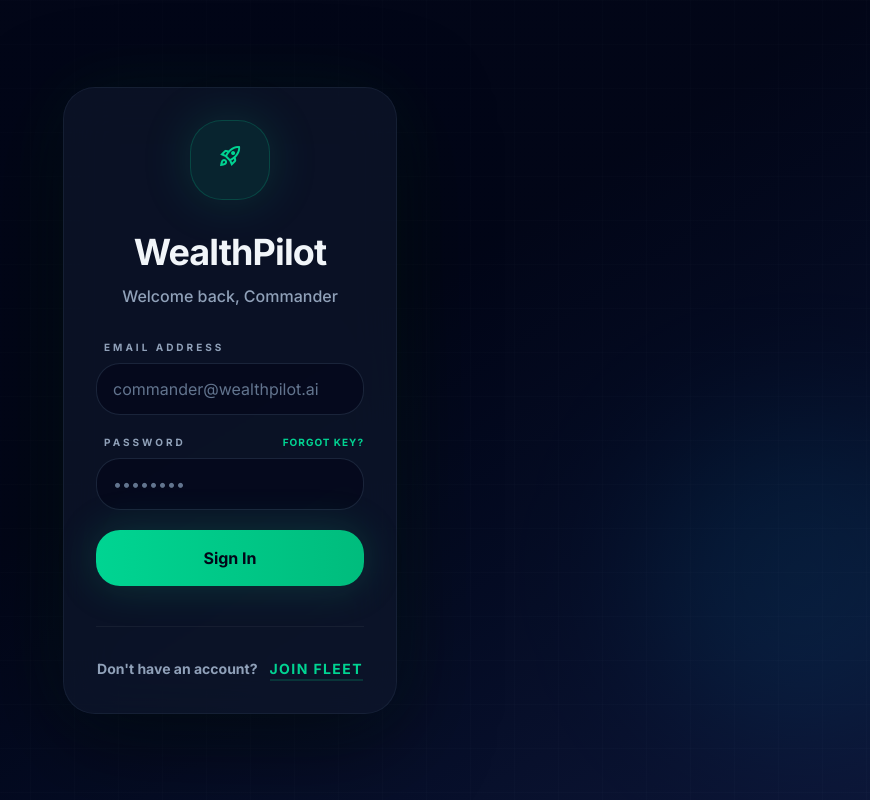
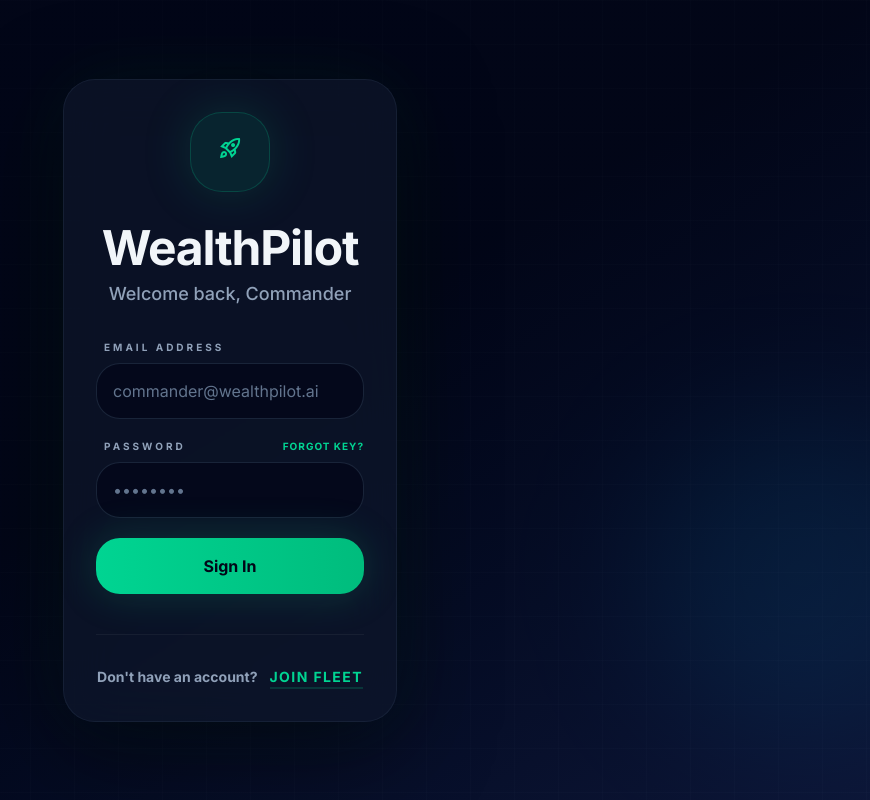
Before and after one commit to kahfiii30/WealthPilot, a React (Vite) app in the folder frontend/: page / in a window 1280 px wide. Shown: the whole page, without its empty margins (410-1280 px from the left). Built offline with nearby package versions, Linux system fonts and the light colour scheme; no server answers.

Commit message:
add build script and update frontend pages

```diff
--- a/frontend/package.json
+++ b/frontend/package.json
@@ -6,8 +6,8 @@
   "scripts": {
     "dev": "vite",
     "build": "vite build",
-    "lint": "eslint .",
-    "preview": "vite preview"
+    "preview": "vite preview",
+    "lint": "eslint ."
   },
   "dependencies": {
     "@supabase/supabase-js": "^2.105.4",
--- a/frontend/src/index.css
+++ b/frontend/src/index.css
@@ -234,3 +234,14 @@ body {
   padding: 2px 0;
   pointer-events: none;
 }
+
+/* Autofill styling for dark mode */
+input:-webkit-autofill,
+input:-webkit-autofill:hover,
+input:-webkit-autofill:focus,
+textarea:-webkit-autofill,
+select:-webkit-autofill {
+  -webkit-text-fill-color: #e5e7eb;
+  -webkit-box-shadow: 0 0 0px 1000px rgba(2, 6, 23, 0.95) inset;
+  transition: background-color 9999s ease-in-out 0s;
+}
--- a/frontend/src/pages/Dashboard.jsx
+++ b/frontend/src/pages/Dashboard.jsx
@@ -1,4 +1,3 @@
-import React from 'react';
 import { motion } from 'framer-motion';
 import StatCard from '../components/StatCard';
 import RecentTransactions from '../components/RecentTransactions';
--- a/frontend/src/pages/Insight.jsx
+++ b/frontend/src/pages/Insight.jsx
@@ -1,4 +1,4 @@
-import React, { useState, useMemo, useEffect } from 'react';
+import { useState, useMemo } from 'react';
 import { motion, AnimatePresence } from 'framer-motion';
 import { getMonthKey } from '../services/financeService';
 import { formatDate } from '../utils/dateUtils';
--- a/frontend/src/pages/Login.jsx
+++ b/frontend/src/pages/Login.jsx
@@ -8,35 +8,77 @@ function Login() {
   const [password, setPassword] = useState('');
   const [fullName, setFullName] = useState('');
   const [loading, setLoading] = useState(false);
-  const [error, setError] = useState(null);
-  const [message, setMessage] = useState(null);
+  const [error, setError] = useState("");
+  const [message, setMessage] = useState("");
+  const [cooldown, setCooldown] = useState(0);
   const shouldReduceMotion = useReducedMotion();
+
+  React.useEffect(() => {
+    if (cooldown <= 0) return;
+
+    const timer = setInterval(() => {
+      setCooldown(prev => Math.max(prev - 1, 0));
+    }, 1000);
+
+    return () => clearInterval(timer);
+  }, [cooldown]);
 
   const handleSubmit = async (e) => {
     e.preventDefault();
+    if (loading || (isRegister && cooldown > 0)) return;
+
     setLoading(true);
-    setError(null);
-    setMessage(null);
+    setError("");
+    setMessage("");
+
+    if (isRegister) {
+      if (!fullName.trim() || !email.trim() || !password) {
+        setError("Nama, email, dan password wajib diisi.");
+        setLoading(false);
+        return;
+      }
+    }
 
     try {
       if (isRegister) {
         const { error: signUpError } = await supabase.auth.signUp({
-          email,
+          email: email.trim(),
           password,
           options: {
             data: {
-              first_name: fullName,
+              first_name: fullName.trim(),
             }
           }
         });
         if (signUpError) throw signUpError;
-        setMessage("Verification email sent! Please check your inbox.");
+
+        setMessage("Akun dibuat. Cek email untuk konfirmasi akun.");
+
+        // If session exists because email confirmation is disabled,
+        // the Auth listener in App.jsx will handle the redirect.
       } else {
-        const { error: signInError } = await supabase.auth.signInWithPassword({ email, password });
+        const { error: signInError } = await supabase.auth.signInWithPassword({
+          email: email.trim(),
+          password
+        });
         if (signInError) throw signInError;
       }
     } catch (err) {
-      setError(err.message);
+      const errorMsg = String(err?.message || "").toLowerCase();
+      const status = err?.status;
+
+      if (isRegister && (errorMsg.includes("rate limit") || status === 429)) {
+        setError("Terlalu banyak percobaan daftar. Tunggu beberapa menit lalu coba lagi.");
+        setCooldown(60);
+        return;
+      }
+
+      if (isRegister && (errorMsg.includes("already registered") || errorMsg.includes("already exists"))) {
+        setError("Email ini sudah terdaftar. Silakan login.");
+        return;
+      }
+
+      setError(err?.message || "Gagal membuat akun.");
     } finally {
       setLoading(false);
     }
@@ -48,7 +90,7 @@ function Login() {
       {!shouldReduceMotion && (
         <>
           <motion.div
-            className="pointer-events-none absolute -left-32 top-10 h-72 w-72 rounded-full bg-emerald-400/20 blur-3xl"
+            className="pointer-events-none absolute -left-32 top-10 h-72 w-72 rounded-full bg-emerald-400/20 blur-3xl hidden md:block"
             animate={{
               x: [0, 40, 0],
               y: [0, 30, 0],
@@ -60,7 +102,7 @@ function Login() {
             }}
           />
           <motion.div
-            className="pointer-events-none absolute -right-32 bottom-10 h-80 w-80 rounded-full bg-sky-400/15 blur-3xl"
+            className="pointer-events-none absolute -right-32 bottom-10 h-80 w-80 rounded-full bg-sky-400/15 blur-3xl hidden md:block"
             animate={{
               x: [0, -40, 0],
               y: [0, -30, 0],
@@ -85,7 +127,7 @@ function Login() {
           initial={{ opacity: 0, y: 20 }}
           animate={{ opacity: 1, y: 0 }}
           transition={{ duration: 0.45, ease: [0.22, 1, 0.36, 1] }}
-          className="w-full max-w-[440px] rounded-[2rem] border border-slate-700/30 bg-slate-900/70 p-8 shadow-2xl backdrop-blur-xl"
+          className="w-full max-w-[460px] rounded-[2rem] border border-slate-700/30 bg-slate-900/70 p-5 sm:p-8 shadow-2xl backdrop-blur-xl"
           style={{
             boxShadow: "0 24px 90px rgba(0,0,0,0.55), 0 0 80px rgba(16,185,129,0.08)"
           }}
@@ -95,13 +137,13 @@ function Login() {
               initial={{ opacity: 0, scale: 0.9 }}
               animate={{ opacity: 1, scale: 1 }}
               transition={{ delay: 0.1, duration: 0.4 }}
-              className="mx-auto mb-8 flex h-20 w-20 items-center justify-center rounded-3xl border border-emerald-400/20 bg-emerald-400/10 shadow-[0_0_50px_rgba(16,185,129,0.18)]"
+              className="mx-auto mb-6 sm:mb-8 flex h-16 w-16 sm:h-20 sm:w-20 items-center justify-center rounded-2xl sm:rounded-3xl border border-emerald-400/20 bg-emerald-400/10 shadow-[0_0_50px_rgba(16,185,129,0.18)]"
             >
               <motion.div
                 animate={!shouldReduceMotion ? { y: [0, -5, 0] } : {}}
                 transition={{ duration: 3, repeat: Infinity, ease: "easeInOut" }}
               >
-                <span className="material-symbols-outlined text-emerald-400 text-4xl">rocket_launch</span>
+                <span className="material-symbols-outlined text-emerald-400 text-3xl sm:text-4xl">rocket_launch</span>
               </motion.div>
             </motion.div>
 
@@ -109,7 +151,7 @@ function Login() {
               initial={{ opacity: 0, y: 10 }}
               animate={{ opacity: 1, y: 0 }}
               transition={{ delay: 0.2 }}
-              className="text-4xl font-bold tracking-tight text-slate-100"
+              className="text-4xl sm:text-5xl font-bold tracking-tight text-slate-100"
             >
               WealthPilot
             </motion.h1>
@@ -118,16 +160,16 @@ function Login() {
               initial={{ opacity: 0, y: 10 }}
               animate={{ opacity: 1, y: 0 }}
               transition={{ delay: 0.3 }}
-              className="mt-3 text-base font-medium text-slate-400"
+              className="mt-2 text-base sm:text-lg font-medium text-slate-400"
             >
-              {isRegister ? 'Begin your legacy here' : 'Welcome back, Commander'}
+              {isRegister ? 'Start managing your money smarter' : `Welcome back, ${fullName.split(' ')[0] || 'Commander'}`}
             </motion.p>
           </div>
 
           {error && (
             <motion.div
-              initial={{ opacity: 0 }}
-              animate={{ opacity: 1 }}
+              initial={{ opacity: 0, y: -10 }}
+              animate={{ opacity: 1, y: 0 }}
               className="mt-6 p-4 bg-red-500/10 border border-red-500/20 rounded-2xl text-red-300 text-sm text-center flex items-center justify-center gap-3"
             >
               <span className="material-symbols-outlined text-base">warning</span>
@@ -135,7 +177,18 @@ function Login() {
             </motion.div>
           )}
 
-          <form onSubmit={handleSubmit} className="mt-8 space-y-5">
+          {message && (
+            <motion.div
+              initial={{ opacity: 0, y: -10 }}
+              animate={{ opacity: 1, y: 0 }}
+              className="mt-6 p-4 bg-emerald-500/10 border border-emerald-500/20 rounded-2xl text-emerald-300 text-sm text-center flex items-center justify-center gap-3"
+            >
+              <span className="material-symbols-outlined text-base">check_circle</span>
+              {message}
+            </motion.div>
+          )}
+
+          <form onSubmit={handleSubmit} className="mt-6 space-y-4 sm:mt-8 sm:space-y-5">
             <AnimatePresence mode="popLayout">
               {isRegister && (
                 <motion.div
@@ -144,12 +197,15 @@ function Login() {
                   exit={{ opacity: 0, y: -10 }}
                   className="space-y-2 overflow-hidden"
                 >
-                  <label className="block text-slate-400 text-[10px] font-black uppercase tracking-[0.3em] ml-2 mb-2">Legal Name</label>
+                  <label className="block text-slate-400 text-[10px] font-black uppercase tracking-[0.3em] ml-2 mb-2">Name</label>
                   <input
                     type="text"
                     value={fullName}
-                    onChange={e => setFullName(e.target.value)}
-                    className="block h-13 w-full rounded-2xl border border-slate-700/50 bg-slate-950/60 px-4 text-slate-100 placeholder:text-slate-500 outline-none transition-colors duration-200 focus:border-emerald-400/70 focus:ring-4 focus:ring-emerald-400/10"
+                    onChange={e => {
+                      setFullName(e.target.value);
+                      setError("");
+                    }}
+                    className="block h-12 sm:h-14 w-full rounded-2xl border border-slate-700/50 bg-slate-950/70 px-4 text-slate-100 placeholder:text-slate-500 outline-none transition-colors duration-200 focus:border-emerald-400/70 focus:ring-4 focus:ring-emerald-400/10"
                     placeholder="Hitoshi"
                     required={isRegister}
                   />
@@ -162,8 +218,11 @@ function Login() {
               <input
                 type="email"
                 value={email}
-                onChange={e => setEmail(e.target.value)}
-                className="block h-13 w-full rounded-2xl border border-slate-700/50 bg-slate-950/60 px-4 text-slate-100 placeholder:text-slate-500 outline-none transition-colors duration-200 focus:border-emerald-400/70 focus:ring-4 focus:ring-emerald-400/10"
+                onChange={e => {
+                  setEmail(e.target.value);
+                  setError("");
+                }}
+                className="block h-12 sm:h-14 w-full rounded-2xl border border-slate-700/50 bg-slate-950/70 px-4 text-slate-100 placeholder:text-slate-500 outline-none transition-colors duration-200 focus:border-emerald-400/70 focus:ring-4 focus:ring-emerald-400/10"
                 placeholder="commander@wealthpilot.ai"
                 required
               />
@@ -177,8 +236,11 @@ function Login() {
               <input
                 type="password"
                 value={password}
-                onChange={e => setPassword(e.target.value)}
-                className="block h-13 w-full rounded-2xl border border-slate-700/50 bg-slate-950/60 px-4 text-slate-100 placeholder:text-slate-500 outline-none transition-colors duration-200 focus:border-emerald-400/70 focus:ring-4 focus:ring-emerald-400/10"
+                onChange={e => {
+                  setPassword(e.target.value);
+                  setError("");
+                }}
+                className="block h-12 sm:h-14 w-full rounded-2xl border border-slate-700/50 bg-slate-950/70 px-4 text-slate-100 placeholder:text-slate-500 outline-none transition-colors duration-200 focus:border-emerald-400/70 focus:ring-4 focus:ring-emerald-400/10"
                 placeholder="••••••••"
                 required
               />
@@ -186,22 +248,40 @@ function Login() {
 
             <button
               type="submit"
-              disabled={loading}
-              className="h-14 w-full rounded-2xl bg-gradient-to-r from-emerald-400 to-emerald-500 font-bold text-slate-950 shadow-[0_0_40px_rgba(16,185,129,0.22)] transition-all duration-200 hover:from-emerald-300 hover:to-emerald-400 disabled:opacity-50 mt-4 flex items-center justify-center"
+              disabled={loading || (isRegister && cooldown > 0)}
+              className="h-12 sm:h-14 w-full rounded-2xl bg-gradient-to-r from-emerald-400 to-emerald-500 font-bold text-slate-950 shadow-[0_0_40px_rgba(16,185,129,0.22)] transition-all duration-200 hover:from-emerald-300 hover:to-emerald-400 disabled:opacity-50 mt-2 sm:mt-4 flex items-center justify-center"
             >
               {loading ? (
                 <div className="w-6 h-6 border-2 border-slate-950 border-t-transparent rounded-full animate-spin"></div>
+              ) : isRegister && cooldown > 0 ? (
+                `Tunggu ${cooldown}s`
               ) : (
-                isRegister ? 'Authorize Account' : 'Sign In'
+                isRegister ? 'Create Account' : 'Sign In'
               )}
             </button>
           </form>
 
-          <div className="mt-10 pt-8 border-t border-white/5 text-center">
+          {isRegister && cooldown > 0 && (
+            <motion.div
+              initial={{ opacity: 0, y: 10 }}
+              animate={{ opacity: 1, y: 0 }}
+              className="mt-4 text-center"
+            >
+              <p className="text-[11px] font-black text-emerald-400/80 uppercase tracking-[0.2em] animate-pulse">
+                Coba lagi dalam {cooldown}s
+              </p>
+            </motion.div>
+          )}
+
+          <div className="mt-8 pt-6 sm:mt-10 sm:pt-8 border-t border-white/5 text-center">
             <p className="text-slate-400 font-semibold text-sm">
               {isRegister ? 'Already have an account?' : "Don't have an account?"}
               <button
-                onClick={() => setIsRegister(!isRegister)}
+                onClick={() => {
+                  setIsRegister(!isRegister);
+                  setError("");
+                  setMessage("");
+                }}
                 className="ml-3 text-emerald-400 font-black uppercase tracking-widest hover:text-emerald-300 transition-all border-b-2 border-emerald-500/20 hover:border-emerald-500"
               >
                 {isRegister ? 'Login' : 'Join Fleet'}
--- a/frontend/src/pages/Settings.jsx
+++ b/frontend/src/pages/Settings.jsx
@@ -29,12 +29,15 @@ function Settings({
     email: ""
   });
 
-  // Sync local state when props change
-  React.useEffect(() => {
+  const [prevPrefs, setPrevPrefs] = useState(preferences);
+  if (preferences !== prevPrefs) {
+    setPrevPrefs(preferences);
     setLocalPrefs(preferences);
-  }, [preferences]);
+  }
 
-  React.useEffect(() => {
+  const [prevProfile, setPrevProfile] = useState(userProfile);
+  if (userProfile !== prevProfile) {
+    setPrevProfile(userProfile);
     if (userProfile) {
       setForm({
         firstName: userProfile.firstName || "",
@@ -42,7 +45,7 @@ function Settings({
         email: userProfile.email || ""
       });
     }
-  }, [userProfile]);
+  }
 
   const showFeedback = (msg) => {
     setFeedback(msg);
--- a/package.json
+++ b/package.json
@@ -4,6 +4,7 @@
   "description": "WealthPilot Financial Dashboard",
   "scripts": {
     "dev": "npm run dev --prefix frontend",
+    "build": "npm run build --prefix frontend",
     "backend": "node backend/server.js",
     "install-all": "npm install --prefix frontend && npm install --prefix backend"
   },
```
Also changed, not shown: frontend/src/pages/AssetsDebt.jsx (+35 -32 lines), frontend/src/pages/Budget.jsx (+27 -15 lines), frontend/src/pages/Transactions.jsx (+16 -15 lines), 2 other files (tests, documents, lock files or other folders).
